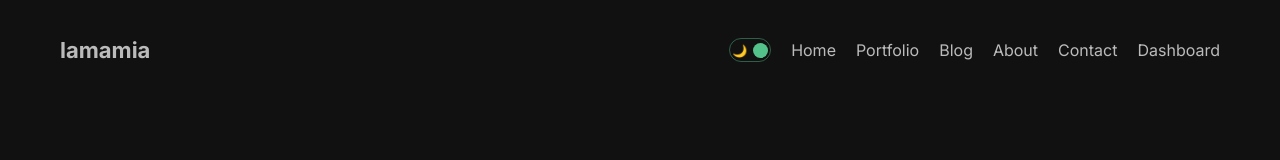
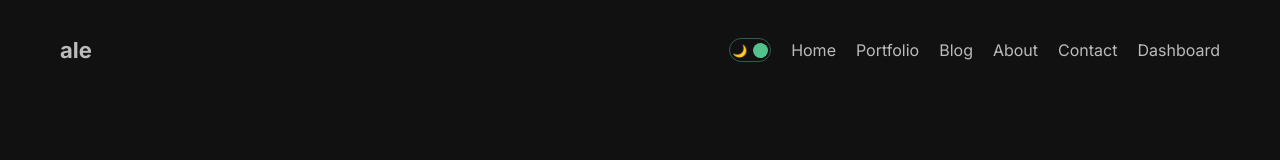
Before and after one commit to Alek30k/Blog, a Next.js app: page / in a window 1280 px wide. Shown: the top 160 px of the page. Built offline with nearby package versions, Linux system fonts and the light colour scheme; no server answers.

Commit message:
last comnit

```diff
--- a/src/components/navbar/Navbar.jsx
+++ b/src/components/navbar/Navbar.jsx
@@ -45,7 +45,7 @@ const Navbar = () => {
   return (
     <div className={styles.container}>
       <Link href="/" className={styles.logo}>
-        lamamia
+        ale
       </Link>
       <div className={styles.links}>
         <DarkModeToggle />
```
